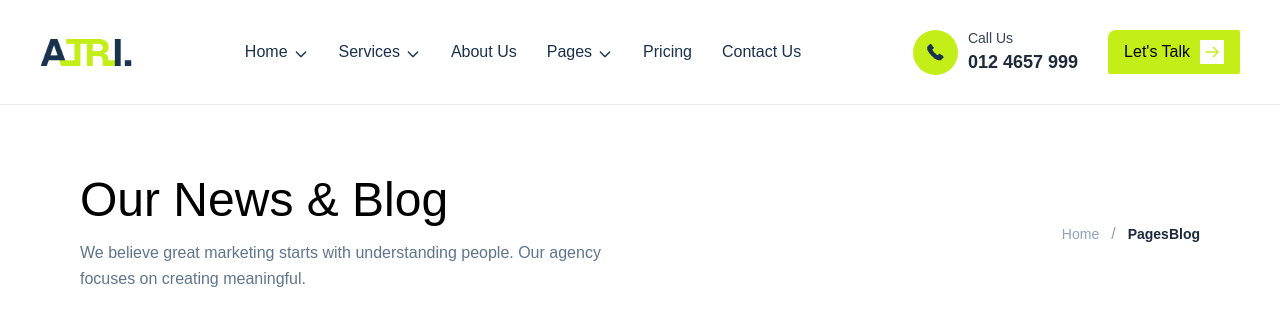
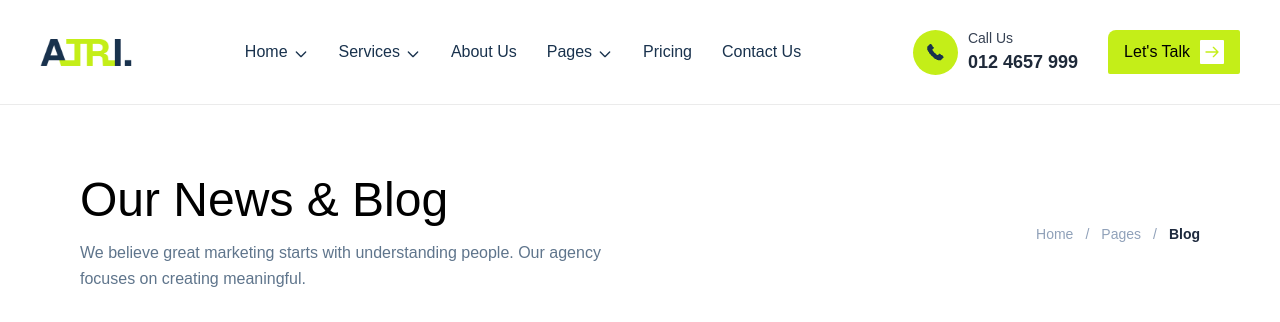
Before and after one commit to wptasmina/Digital_Agency, a React (Vite) app: page /blog in a window 1280 px wide. Shown: the top 322 px of the page. Built offline with nearby package versions, Linux system fonts and the light colour scheme.

Commit message:
add blog page

```diff
--- a/src/app/page/Blog/blogPage.jsx
+++ b/src/app/page/Blog/blogPage.jsx
@@ -14,7 +14,10 @@ export default function BlogPage() {
         <PageHeader
             title="Our News & Blog"
             subtitle="We believe great marketing starts with understanding people. Our agency focuses on creating meaningful."
-            currentPage={["Pages", "Blog"]}
+              currentPage={[
+              { name: "Pages", path: "/pages" },
+              { name: "Blog", path: "/blog" }
+              ]}
             image={blogBgImage}
             />
 
--- a/src/app/page/businessConsulting/BusinessConsulting.jsx
+++ b/src/app/page/businessConsulting/BusinessConsulting.jsx
@@ -11,7 +11,7 @@ import OurLatestNewsBlog from '../digitalAgency/OurLatestNewsBlog'
 import Testimonial from '../../../components/shear/Testimonial'
 import OurTeam from '../../../components/businessConsulting/OurTeam'
 import MarqueeBanner from '../digitalAgency/MarqueeBanner'
-import AboutAtri from '../../../components/businessConsulting/HeroBanner/AboutAtri'
+import AboutAtri from '../../../components/businessConsulting/AboutAtri'
 import ContactUsPage from '../contact-us/contactUsPage'
 import OurExpertise from '../../../components/businessConsulting/Expertise-Section/OurExpertise'
 import DreamersAndDoers from './../../../components/shear/DreamersAndDoers';
--- /dev/null
+++ b/src/app/page/pages/blogDetails.jsx
@@ -0,0 +1,19 @@
+import PageHeader from '../../../components/shear/PageHeader/PageHeader'
+
+export default function blogDetails() {
+  return (
+    <div>
+      <PageHeader
+  title="Blog Details"
+  subtitle="Deep dive into this topic"
+  image={blogBanner}
+  currentPage={[
+    { name: "Pages", path: "/pages" },
+    { name: "Blog", path: "/blog" },
+    { name: "Post Details", path: "" } // no navigation
+  ]}
+/>
+
+    </div>
+  )
+}
--- /dev/null
+++ b/src/app/page/pages/pages.jsx
@@ -0,0 +1,9 @@
+
+
+export default function Pages() {
+  return (
+    <div>
+      pages
+    </div>
+  )
+}
--- a/src/components/shear/PageHeader/PageHeader.jsx
+++ b/src/components/shear/PageHeader/PageHeader.jsx
@@ -5,10 +5,7 @@ export default function PageHeader({ title, subtitle, currentPage = [], image })
   const [isYearly, setIsYearly] = useState(true);
   const navigate = useNavigate();
 
-    const goHome = () => {
-    navigate("/");
-  };
-
+  const goHome = () => navigate("/");
 
   return (
     <section className="Container">
@@ -20,41 +17,48 @@ export default function PageHeader({ title, subtitle, currentPage = [], image })
           {/* Left - Text */}
           <div className="space-y-4">
             <h2 className="text-sm md:text-5xl">{title}</h2>
-
             <p className="text-[#5F758C] text-base leading-relaxed tracking-[2%]">
               {subtitle}
             </p>
           </div>
 
-          {/* Switch Text *//* Right - Breadcrumb */}
-          <div className="flex items-center justify-center sm:justify-end gap-3">
+          {/* Right - Breadcrumb */}
+          <div className="flex items-center justify-center sm:justify-end gap-3 text-sm">
+
             {/* Home */}
             <span
               onClick={() => {
                 setIsYearly(false);
                 goHome();
               }}
-                  className={`text-sm font-medium cursor-pointer transition-colors ${
-                    !isYearly ? "text-slate-800 font-semibold" : "text-slate-400"
+              className={`cursor-pointer transition-colors ${
+                !isYearly ? "text-slate-800 font-semibold" : "text-slate-400 hover:text-primary font-medium"
               }`}
             >
               Home
             </span>
 
+          {/* Dynamic Breadcrumb */}
+          {currentPage.map((page, index) => {
+            const isLast = index === currentPage.length - 1;
+
+            return (
+              <span key={index} className="flex items-center gap-3">
                 <span className="text-slate-400">/</span>
 
-            <span className="text-sm font-medium text-slate-800 font-semibold">
-              {currentPage}
+                <span
+                  onClick={() => !isLast && page.path && navigate(page.path)}
+                  className={`${
+                    isLast
+                      ? "text-slate-800 font-semibold cursor-default"
+                      : "cursor-pointer hover:text-primary  text-slate-400 font-medium"
+                  }`}
+                >
+                  {page.name}
                 </span>
-
-            {/* Breadcrumb bullets */}
-            {/* {currentPage.map((page, index) => (
-              <div key={index} className="flex items-center gap-3">
-                <span className="text-slate-400">/</span>
-                <span className="text-slate-800 font-semibold">{page}</span>
-              </div>
-            ))} */}
-
+              </span>
+            );
+          })}
 
           </div>
         </div>
@@ -63,7 +67,7 @@ export default function PageHeader({ title, subtitle, currentPage = [], image })
         <div className="w-full overflow-hidden">
           <img
             src={image}
-            alt="banner image"
+            alt="banner"
             className="w-full lg:h-[500px] object-cover"
           />
         </div>
--- a/src/routes/router.jsx
+++ b/src/routes/router.jsx
@@ -16,6 +16,7 @@ import ErrorPage from "../app/page/ErrorPage/ErrorPage";
 import Pricing from "../components/common/PricingSection";
 import PricingPage from "../app/page/Pricing/pricing";
 import BlogPage from "../app/page/Blog/blogPage";
+import Pages from "../app/page/pages/pages";
 
 
 export const router = createBrowserRouter([
@@ -43,6 +44,10 @@ export const router = createBrowserRouter([
         {
           path: "/service-details",
           element: <ServiceDetails />,
+        },
+        {
+          path: "/pages",
+          element: <Pages />,
         },
         {
           path: "/about-us",
```
Also changed, not shown: src/components/businessConsulting/AboutAtri.jsx (renamed from src/components/businessConsulting/HeroBanner/AboutAtri.jsx, +4 -4 lines). Lines whose indentation alone changed are shown as unchanged.
